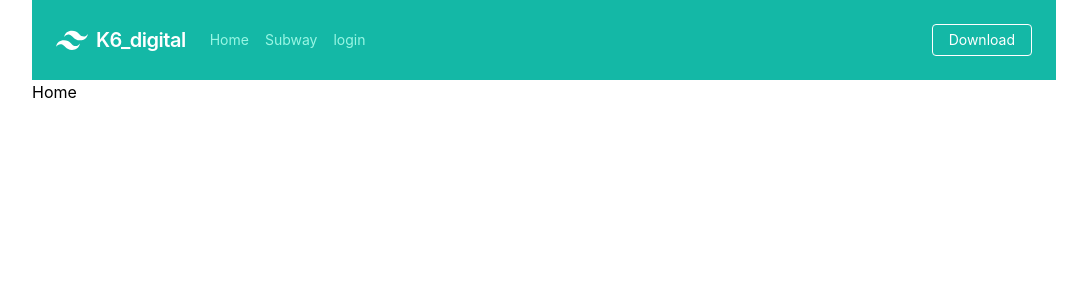
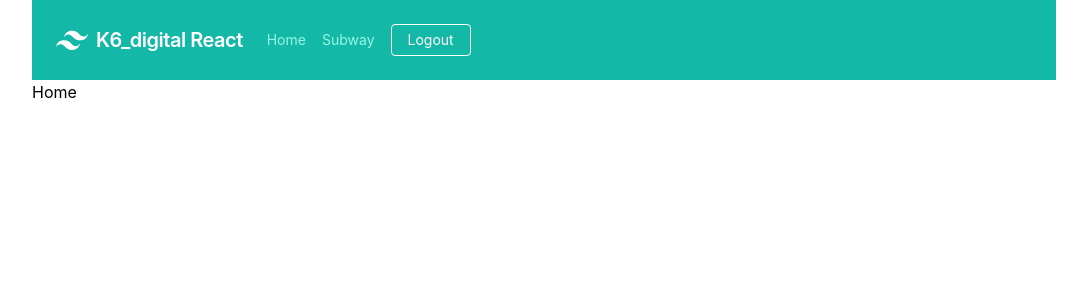
Before and after one commit to kingboseong/k-r2, a React (Create React App) app: page / in a window 1280 px wide. Shown: the top 300 px of the page, without its empty margins (96-1183 px from the left). Built offline with nearby package versions, Linux system fonts and the light colour scheme.

Commit message:
react - 3차

```diff
--- a/src/App.js
+++ b/src/App.js
@@ -1,4 +1,5 @@
 import { BrowserRouter, Routes, Route } from "react-router-dom";
+import { RecoilRoot } from "recoil";
 import Home from "./component/Home";
 import Login from "./component/Login";
 import Subway from "./component/Subway";
@@ -7,6 +8,7 @@
 function App() {
   return (
     <BrowserRouter>
+      <RecoilRoot>
         <div className="w-full h-screen max-w-screen-lg mx-auto">
           <div className="w-full">
             <Nav />
@@ -19,6 +21,7 @@
             </Routes>
           </div>
         </div>
+      </RecoilRoot>
     </BrowserRouter>
   );
 }
--- a/src/component/Login.js
+++ b/src/component/Login.js
@@ -1,28 +1,29 @@
+import { useRecoilState } from "recoil"
+import { isLogin } from "./StAtom"
+import { useState, useEffect } from "react"
+import LoginForm from "./LoginForm"
 
 
 export default function Login() {
+
+    const [user, setUser] = useState()
+    const [isLoginCheck, setIsLoginCheck] = useRecoilState(isLogin);
+
+    useEffect(() => {
+        const luser = localStorage.getItem('user')
+        console.log(luser)
+        if (luser){
+            setUser(luser)
+            setIsLoginCheck(true)
+         }else {
+            setUser(null)
+            setIsLoginCheck(false)
+         }
+    }, [])
+
     return (
-
         <div className="flex flex-col items-center justify-center px-6 py-8 mx-auto md:h-screen lg:py-0">
-            <div className="w-full bg-white rounded-lg shadow dark:border md:mt-0 sm:max-w-md xl:p-0 dark:bg-gray-800 dark:border-gray-700">
-                <div className="p-6 space-y-4 md:space-y-6 sm:p-8">
-                    <h1 className="text-xl font-bold leading-tight tracking-tight text-gray-900 md:text-2xl dark:text-white">
-                        Sign in to your account
-                    </h1>
-                    <form className="space-y-4 md:space-y-6" action="#">
-                        <div>
-                            <label htmlFor="email" className="block mb-2 text-sm font-medium text-gray-900 dark:text-white">Your email</label>
-                            <input type="email" name="email" id="email" class="bg-gray-50 border border-gray-300 text-gray-900 sm:text-sm rounded-lg focus:ring-primary-600 focus:border-primary-600 block w-full p-2.5 dark:bg-gray-700 dark:border-gray-600 dark:placeholder-gray-400 dark:text-white dark:focus:ring-blue-500 dark:focus:border-blue-500" placeholder="name@company.com" required="" />
-                        </div>
-                        <div>
-                            <label for="password" className="block mb-2 text-sm font-medium text-gray-900 dark:text-white">Password</label>
-                            <input type="password" name="password" id="password" placeholder="••••••••" class="bg-gray-50 border border-gray-300 text-gray-900 sm:text-sm rounded-lg focus:ring-primary-600 focus:border-primary-600 block w-full p-2.5 dark:bg-gray-700 dark:border-gray-600 dark:placeholder-gray-400 dark:text-white dark:focus:ring-blue-500 dark:focus:border-blue-500" required="" />
-                        </div>
-                        <button type="submit" className="w-full text-white bg-primary-600 hover:bg-primary-700 focus:ring-4 focus:outline-none focus:ring-primary-300 font-medium rounded-lg text-sm px-5 py-2.5 text-center dark:bg-primary-600 dark:hover:bg-primary-700 bg-blue-400">Sign in</button>
-                    </form>
-                </div>
-            </div>
+            <LoginForm/>
         </div>
-
     )
 }
--- /dev/null
+++ b/src/component/LoginForm.js
@@ -0,0 +1,26 @@
+
+
+export default function LoginForm() {
+    return (
+        <div className="w-full bg-white rounded-lg shadow dark:border md:mt-0 sm:max-w-md xl:p-0 dark:bg-gray-800 dark:border-gray-700">
+            <div className="p-6 space-y-4 md:space-y-6 sm:p-8">
+                <h1 className="text-xl font-bold leading-tight tracking-tight text-gray-900 md:text-2xl dark:text-white">
+                    Sign in to your account
+                </h1>
+                <form className="space-y-4 md:space-y-6" action="#">
+                    <div>
+                        <label htmlFor="email" className="block mb-2 text-sm font-medium text-gray-900 dark:text-white">Your email</label>
+                        <input type="email" name="email" id="email" class="bg-gray-50 border border-gray-300 text-gray-900 sm:text-sm rounded-lg focus:ring-primary-600 focus:border-primary-600 block w-full p-2.5 dark:bg-gray-700 dark:border-gray-600 dark:placeholder-gray-400 dark:text-white dark:focus:ring-blue-500 dark:focus:border-blue-500" placeholder="name@company.com" required="" />
+                    </div>
+                    <div>
+                        <label htmlFor="password" className="block mb-2 text-sm font-medium text-gray-900 dark:text-white">Password</label>
+                        <input type="password" name="password" id="password" placeholder="••••••••" class="bg-gray-50 border border-gray-300 text-gray-900 sm:text-sm rounded-lg focus:ring-primary-600 focus:border-primary-600 block w-full p-2.5 dark:bg-gray-700 dark:border-gray-600 dark:placeholder-gray-400 dark:text-white dark:focus:ring-blue-500 dark:focus:border-blue-500" required="" />
+                    </div>
+                    <button type="submit" className="w-full text-white bg-primary-600 hover:bg-primary-700 focus:ring-4 focus:outline-none focus:ring-primary-300 font-medium rounded-lg text-sm px-5 py-2.5 text-center dark:bg-primary-600 dark:hover:bg-primary-700 bg-blue-400">
+                        Sign in
+                    </button>
+                </form>
+            </div>
+        </div>
+    )
+}
--- /dev/null
+++ b/src/component/Logout.js
@@ -0,0 +1,26 @@
+
+
+export default function Logout() {
+    return (
+        <div className="w-full bg-white rounded-lg shadow dark:border md:mt-0 sm:max-w-md xl:p-0 dark:bg-gray-800 dark:border-gray-700">
+            <div className="p-6 space-y-4 md:space-y-6 sm:p-8">
+                <h1 className="text-xl font-bold leading-tight tracking-tight text-gray-900 md:text-2xl dark:text-white">
+                    Sign in to your account
+                </h1>
+                <form className="space-y-4 md:space-y-6" action="#">
+                    <div>
+                        <label htmlFor="email" className="block mb-2 text-sm font-medium text-gray-900 dark:text-white">Your email</label>
+                        <input type="email" name="email" id="email" class="bg-gray-50 border border-gray-300 text-gray-900 sm:text-sm rounded-lg focus:ring-primary-600 focus:border-primary-600 block w-full p-2.5 dark:bg-gray-700 dark:border-gray-600 dark:placeholder-gray-400 dark:text-white dark:focus:ring-blue-500 dark:focus:border-blue-500" placeholder="name@company.com" required="" />
+                    </div>
+                    <div>
+                        <label htmlFor="password" className="block mb-2 text-sm font-medium text-gray-900 dark:text-white">Password</label>
+                        <input type="password" name="password" id="password" placeholder="••••••••" class="bg-gray-50 border border-gray-300 text-gray-900 sm:text-sm rounded-lg focus:ring-primary-600 focus:border-primary-600 block w-full p-2.5 dark:bg-gray-700 dark:border-gray-600 dark:placeholder-gray-400 dark:text-white dark:focus:ring-blue-500 dark:focus:border-blue-500" required="" />
+                    </div>
+                    <button type="submit" className="w-full text-white bg-primary-600 hover:bg-primary-700 focus:ring-4 focus:outline-none focus:ring-primary-300 font-medium rounded-lg text-sm px-5 py-2.5 text-center dark:bg-primary-600 dark:hover:bg-primary-700 bg-blue-400">
+                        Sign out
+                    </button>
+                </form>
+            </div>
+        </div>
+    )
+}
--- a/src/component/Nav.js
+++ b/src/component/Nav.js
@@ -1,11 +1,15 @@
 import { Link } from "react-router-dom"
+import { useRecoilValue } from "recoil"
+import { isLogin } from "./StAtom"
 
 export default function Nav() {
+    const isLoginCheck = useRecoilValue(isLogin)
+    console.log(isLoginCheck)
     return (
         <nav className="flex items-center justify-between flex-wrap bg-teal-500 p-6">
             <div className="flex items-center flex-shrink-0 text-white mr-6">
                 <svg className="fill-current h-8 w-8 mr-2" width="54" height="54" viewBox="0 0 54 54" xmlns="http://www.w3.org/2000/svg"><path d="M13.5 22.1c1.8-7.2 6.3-10.8 13.5-10.8 10.8 0 12.15 8.1 17.55 9.45 3.6.9 6.75-.45 9.45-4.05-1.8 7.2-6.3 10.8-13.5 10.8-10.8 0-12.15-8.1-17.55-9.45-3.6-.9-6.75.45-9.45 4.05zM0 38.3c1.8-7.2 6.3-10.8 13.5-10.8 10.8 0 12.15 8.1 17.55 9.45 3.6.9 6.75-.45 9.45-4.05-1.8 7.2-6.3 10.8-13.5 10.8-10.8 0-12.15-8.1-17.55-9.45-3.6-.9-6.75.45-9.45 4.05z" /></svg>
-                <span className="font-semibold text-xl tracking-tight">K6_digital</span>
+                <span className="font-semibold text-xl tracking-tight">K6_digital React</span>
             </div>
             <div className="block lg:hidden">
                 <button className="flex items-center px-3 py-2 border rounded text-teal-200 border-teal-400 hover:text-white hover:border-white">
@@ -20,12 +24,9 @@
                     <Link to="/subway" className="block mt-4 lg:inline-block lg:mt-0 text-teal-200 hover:text-white mr-4">
                         Subway
                     </Link>
-                    <Link to="/login" className="block mt-4 lg:inline-block lg:mt-0 text-teal-200 hover:text-white">
-                        login
+                    <Link to="/login" className="inline-block text-sm px-4 py-2 leading-none border rounded text-white border-white hover:border-transparent hover:text-teal-500 hover:bg-white mt-4 lg:mt-0">
+                       { !isLoginCheck ? "Login" : "Logout"}
                     </Link>
-                </div>
-                <div>
-                    <a href="#" className="inline-block text-sm px-4 py-2 leading-none border rounded text-white border-white hover:border-transparent hover:text-teal-500 hover:bg-white mt-4 lg:mt-0">Download</a>
                 </div>
             </div>
         </nav>
--- /dev/null
+++ b/src/component/StAtom.js
@@ -0,0 +1,5 @@
+import { atom } from "recoil"
+export const isLogin = atom({
+    key : "isLogin",
+    default : true
+})
```
Lines whose indentation alone changed are shown as unchanged.
